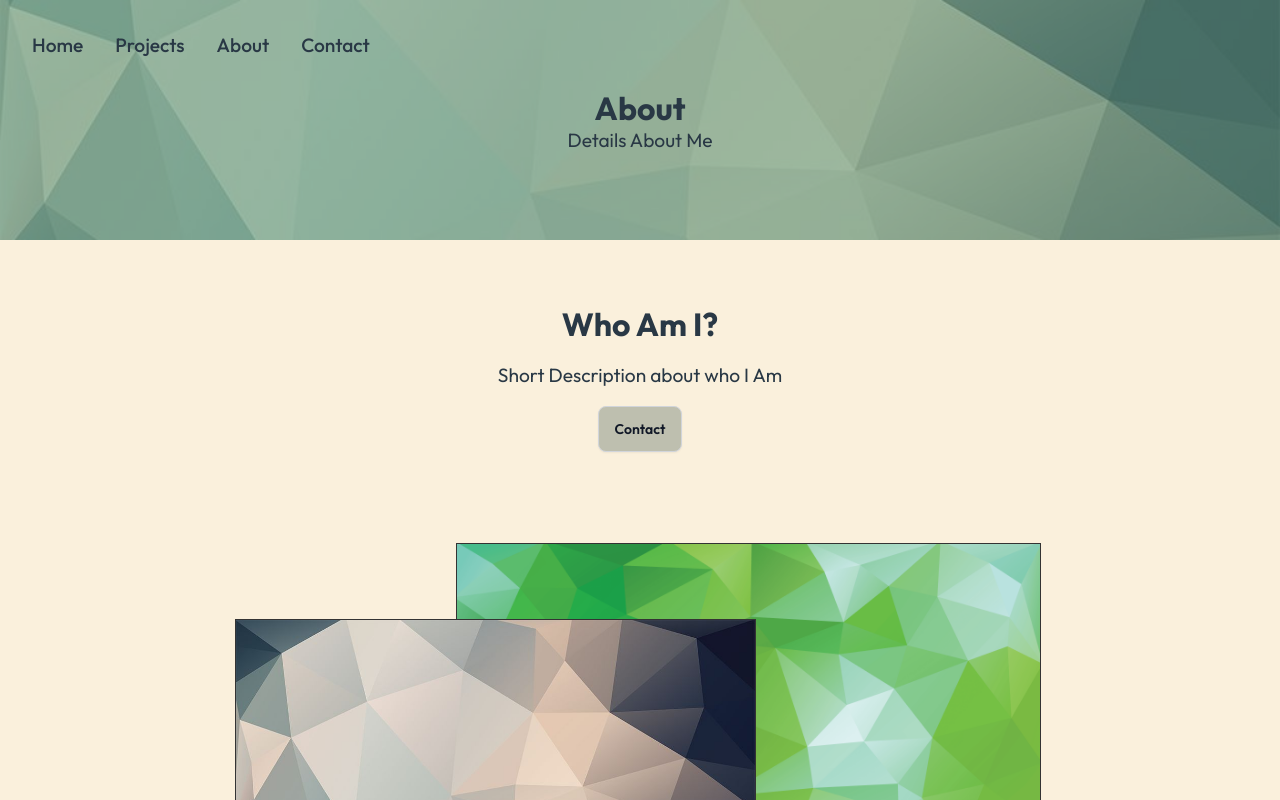
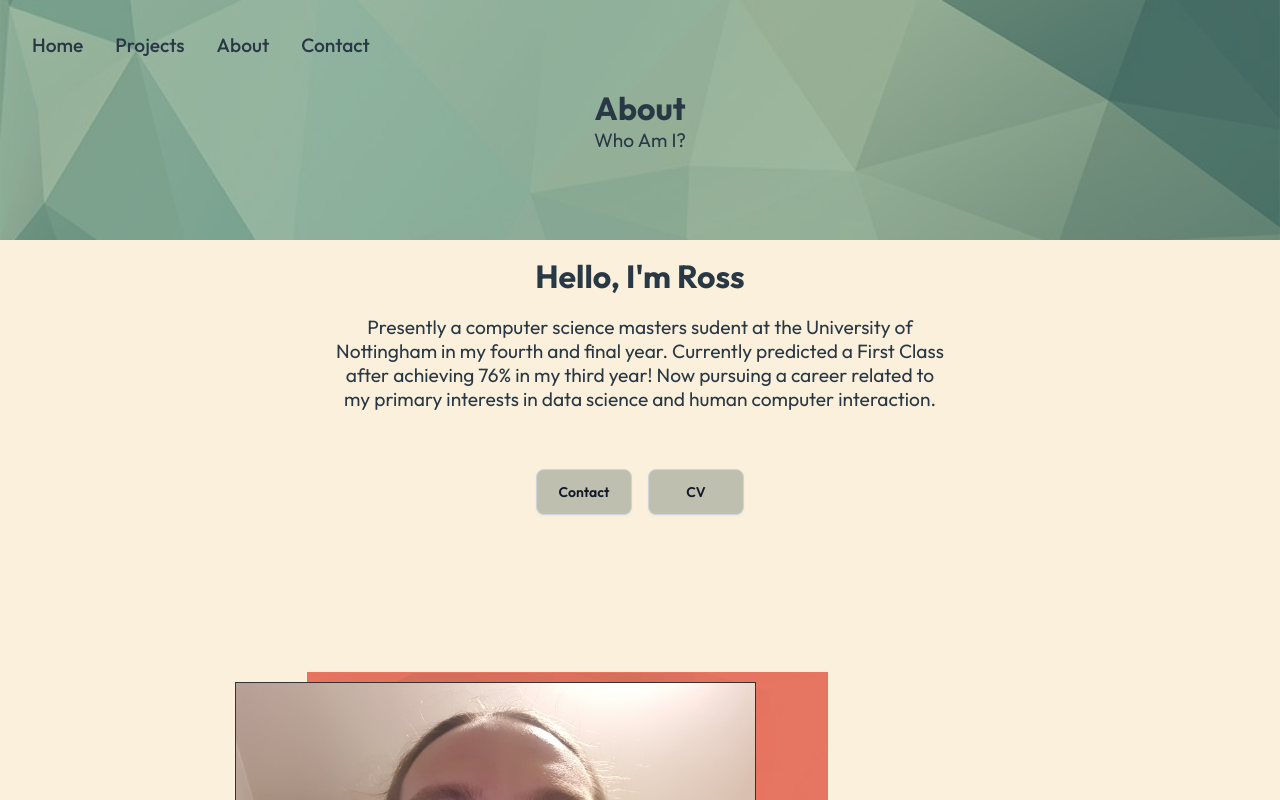
Before and after one commit to RossWilliamsProject/Portfolio-Site, a React (Create React App) app: page /About in a window 1280 px wide. Shown: the top 800 px of the page. Built offline with nearby package versions, Linux system fonts and the light colour scheme.

Commit message:
v6 - About page modification

```diff
--- a/src/Components/AboutComponents/AboutContent.js
+++ b/src/Components/AboutComponents/AboutContent.js
@@ -1,6 +1,6 @@
 import "./AboutContentStyles.css";
-import tesselation from "../../Assets/tesselation.jpg";
-import tesselation2 from "../../Assets/tesselation2.png";
+import ross from "../../Assets/ross.jpg";
+import tesselation2 from "../../Assets/tesselation.jpg";
 
 import React from 'react';
 import { Link } from "react-router-dom";
@@ -10,23 +10,34 @@ const AboutContent = () => {
         <div className="about">
             <div className="left">
                 <h1>
-                    Who Am I?
+                    Hello, I'm Ross
                 </h1>
                 <p>
-                    Short Description about who I Am
+                    Presently a computer science masters sudent at the University of Nottingham in my fourth and final year.
+                    Currently predicted a First Class after achieving 76% in my third year!
+                    Now pursuing a career related to my primary interests in data science and human computer interaction.
                 </p>
-                <Link to="/contact">
-                    <button className="btn"> Contact </button>
-                </Link>
+                <p>
+
+                </p>
+                <div>
+                    <Link to="/contact">
+                        <button className="btn"> Contact </button>
+                    </Link>
+                    <div class="divider"/>
+                    <Link to="">
+                        <button className="btn"> CV </button>
+                    </Link>
+                </div>
             </div>
 
             <div className="right">
                 <div className="img-container">
                     <div className="img-stack top">
-                        <img src={tesselation} alt="tesselation" className="img" />
+                        <img src={ross} alt="ross" className="img" />
                     </div>
                     <div className="img-stack bottom">
-                        <img src={tesselation2} alt="tesselation" className="img" />
+                        <img src={tesselation2} alt="tesselation" className="imgToFill" />
                     </div>
                 </div>
             </div>
--- a/src/Components/AboutComponents/AboutContentStyles.css
+++ b/src/Components/AboutComponents/AboutContentStyles.css
@@ -1,6 +1,21 @@
+.btn {
+    background-color: #bebfaf;
+    border: 1px solid rgb(209,213,219);
+    border-radius: .5rem;
+    color: #111827;
+    font-size: .875rem;
+    font-weight: 600;
+    line-height: 1.25rem;
+    padding: .75rem 1rem;
+    text-align: center;
+    box-shadow: 0 1px 2px 0 rgba(0, 0, 0, 0.05);
+    cursor: pointer;
+    width: 6rem;
+}
+
 .about {
     width: 100%;
-    margin: 3rem 0;
+    margin: 0rem 0;
     display: flex;
     align-items: center;
     justify-content: center;
@@ -12,7 +27,7 @@
     text-align: center;
     margin: auto;
     padding: 1rem;
-    max-width: 350px;
+    max-width: 40rem;
 }
 
 .about .left p {
@@ -38,6 +53,12 @@
     border: 1px solid #333;
 }
 
+.right .imgToFill {
+    filter: invert(53%) sepia(61%) saturate(468%) hue-rotate(321deg) brightness(94%) contrast(91%);
+    max-width: 90%;
+    border: 1px solid #333;
+}
+
 .right .top {
     grid-column: 1 / span 8;
     grid-row: 1;
@@ -46,7 +67,7 @@
 }
 
 .right .bottom {
-    grid-column: 4 / -1;
+    grid-column: 2 / -4;
     grid-row: 1;
     z-index: 5;
 }
--- a/src/Components/HeroImageComponents/HeroImageStyles.css
+++ b/src/Components/HeroImageComponents/HeroImageStyles.css
@@ -48,6 +48,15 @@
     text-transform: uppercase;
 }
 
+.hero .content .down p{
+    color: #293845;
+    text-decoration: none;
+    font-size: 5rem;
+    font-weight: bold;
+    position: relative;
+    bottom: -20rem;
+}
+
 .content .btn {
     padding: 1rem 3rem;
     margin: 3rem 2rem;
--- a/src/Components/HeroImageComponents/HomeHeroImage.js
+++ b/src/Components/HeroImageComponents/HomeHeroImage.js
@@ -14,9 +14,9 @@ const HomeHeroImage = () => {
             <div className="content">
                 <h1>Ross Williams</h1>
                 <p>Software Development Portfolio</p>
-                <p>Scroll For Projects</p>
-                <p>v</p>
-
+                <div className="down">
+                    <p >↓</p>
+                </div>
                 <div className="btn-container">
                     {/*}
                     <Link to="/Projects" className="btn">
--- a/src/MainPages/AboutPage.js
+++ b/src/MainPages/AboutPage.js
@@ -14,7 +14,7 @@ const AboutPage = () => {
     return (
         <div>
             <NavBar />
-            <AltHeroImage heading="About" text="Details About Me"/>
+            <AltHeroImage heading="About" text="Who Am I?"/>
             <AboutContent />
             <Footer />
         </div>
--- a/src/index.css
+++ b/src/index.css
@@ -20,7 +20,6 @@ a {
 ul{
   list-style-type: none;
 }
-
 
 .btn-light {
   background: transparent;
@@ -47,6 +46,11 @@ ul{
   cursor: pointer;
 }
 
+.divider{
+  width:1rem;
+  height:auto;
+  display:inline-block;
+}
 
 .btn-light {
   background: transparent;
```
Also changed, not shown: src/Assets/nottsLogo.png (added), src/Assets/ross.jpg (added).
